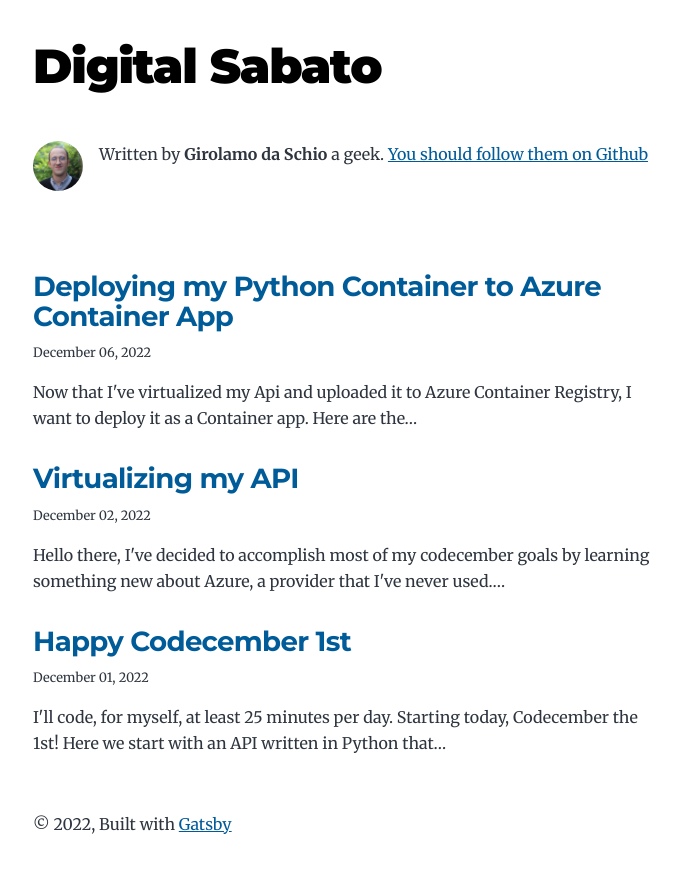
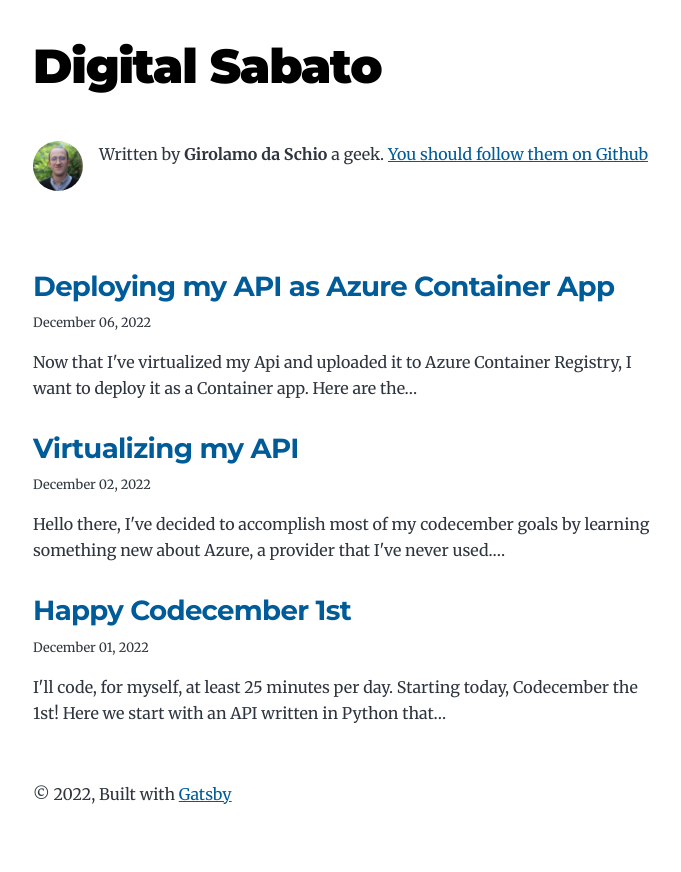
Before and after one commit to girolamodaschio/blog, a Gatsby site: page / in a window 1280 px wide. Shown: the whole page, without its empty margins (291-972 px from the left). Built offline with nearby package versions, Linux system fonts and the light colour scheme; Gatsby itself is replaced by a stand-in of ours.

Commit message:
Update index.md

```diff
--- a/content/blog/03_codecember/index.md
+++ b/content/blog/03_codecember/index.md
@@ -1,5 +1,5 @@
 ---
-title: Deploying my Python Container to Azure Container App
+title: Deploying my API as Azure Container App
 date: "2022-12-06T08:12:03.284Z"
 ---
 
```
